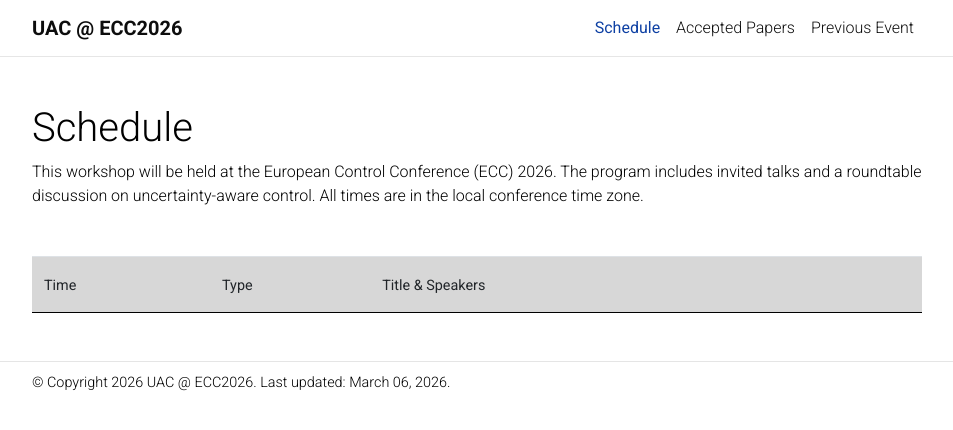
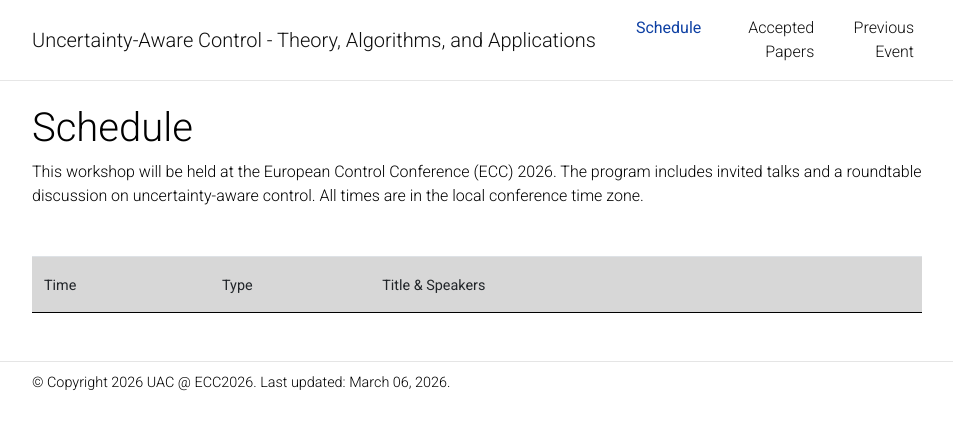
Before and after one commit to thomasjlew/uac_ecc26, a Jekyll site: the page built from _pages/schedule.md, in a window 1280 px wide. Shown: the top 430 px of the page, without its empty margins (163-1116 px from the left). Built offline with Jekyll 4.4.1, drawn with Linux system fonts in a browser that asks for light colours; comment, search, counter and statistics services are not loaded; a style sheet for code colours, icons or effects is not loaded.

Commit message:
Minor change.

```diff
--- a/_config.yml
+++ b/_config.yml
@@ -2,7 +2,9 @@
 # Site settings
 # -----------------------------------------------------------------------------
 
-title: blank # the website title (if blank, full name will be used instead)
+title: Uncertainty-Aware Control - Theory, Algorithms, and Applications
+ # the website title (if blank, full name will be used instead)
+subtitle: ECC 2026 Workshop
 first_name:
 middle_name:
 last_name: UAC @ ECC2026
@@ -16,7 +18,7 @@ keywords:  # add your own keywords or leave empty
 lang: en # the language of your site (for example: en, fr, cn, ru, etc.)
 icon: /assets/img/cell  # the emoji used as the favicon (alternatively, provide image name in /assets/img/)
 
-url: https://uac_ecc2026.github.io # the base hostname & protocol for your site
+url: https://thomasjlew.github.io/uac_ecc26 # the base hostname & protocol for your site
 baseurl: # the subpath of your site, e.g. /blog/
 last_updated: true # set to true if you want to display last updated in the footer
 impressum_path:  # set to path to include impressum link in the footer, use the same path as permalink in a page, helps to conform with EU GDPR
```
